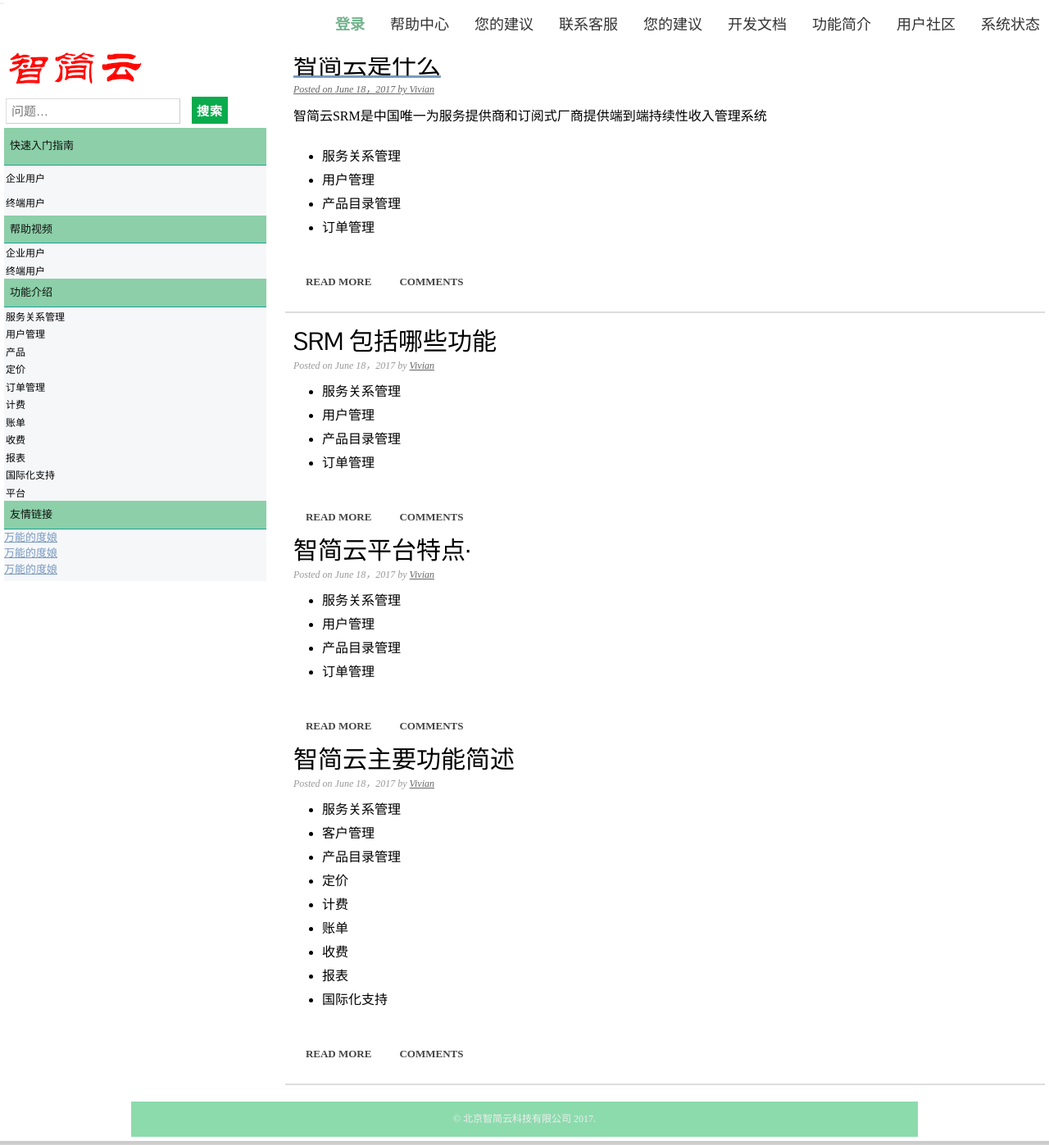
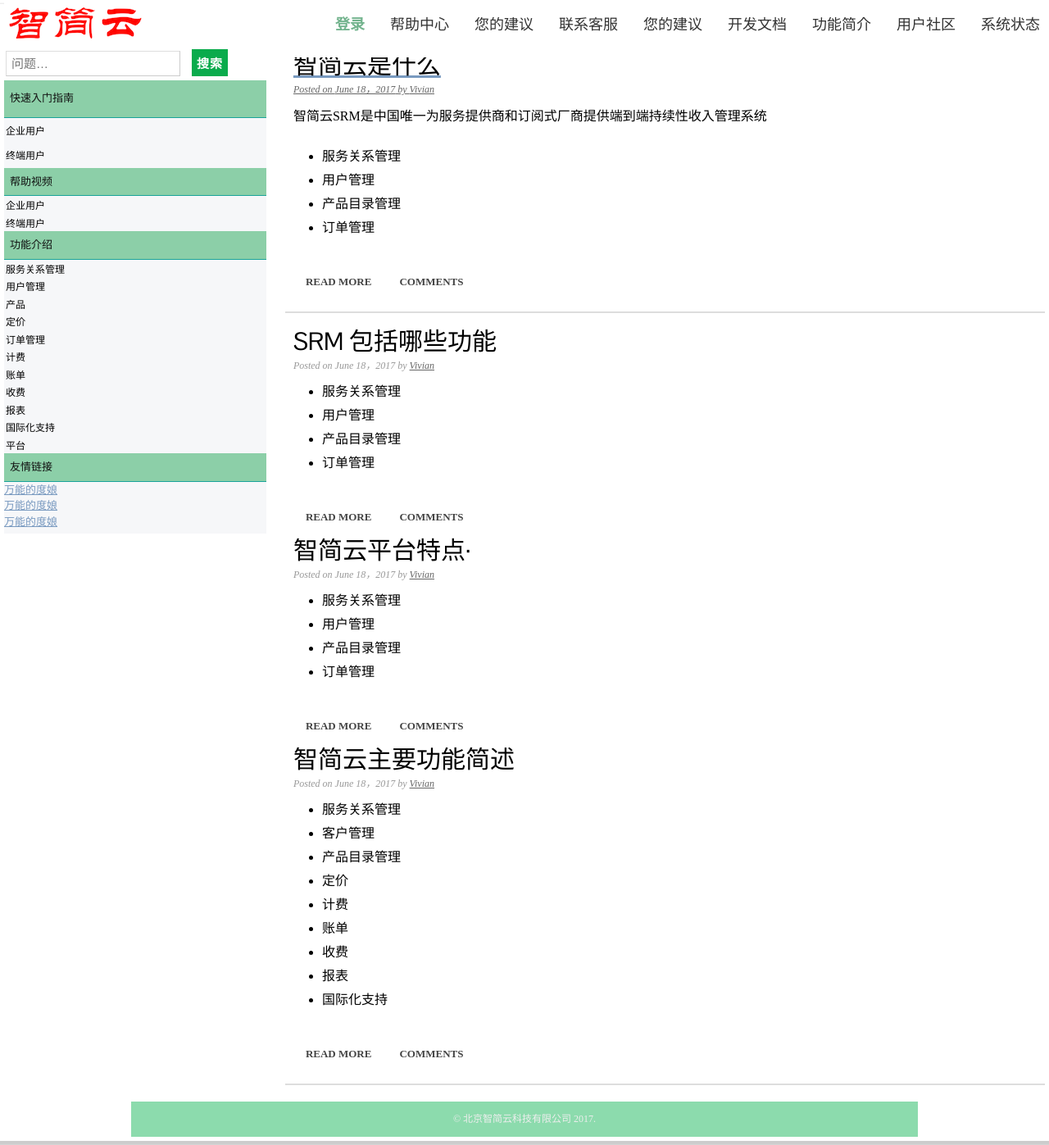
Before and after one commit to dreampivot/slipscloud.github.io, a Jekyll site: the page help/help-index.html, which Jekyll copies as it is, in a window 1280 px wide and 1397 px high. Shown: the whole window at 82% size. Built offline with Jekyll 4.4.1, drawn with Linux system fonts in a browser that asks for light colours.

Commit message:
Update help-index.html

```diff
--- a/help/help-index.html
+++ b/help/help-index.html
@@ -11,6 +11,7 @@
 <div id="container">
   <nav>
     	<ul>
+	  <img class="header-image" src="../img/logo.png" alt="Buildings">
 	    <li><a href="systemstatus.html">系统状态</a></li>
             <li><a href="community.html">用户社区</a></li>
 	    <li><a href="functions.html">功能简介</a></li>
@@ -90,7 +91,7 @@
         </section>
 
         <aside class="sidebar">
-	 <ul>    <img class="header-image" src="../img/logo.png" alt="Buildings"</ul>
+	 <ul>  </ul>
         <ul>
           <form method="get" class="searchform" action="#" >
           <p><input type="search" style="margin-left: 2px;" class="search-field" placeholder="问题&hellip;" value="" name="s"  size="20"/>
```
